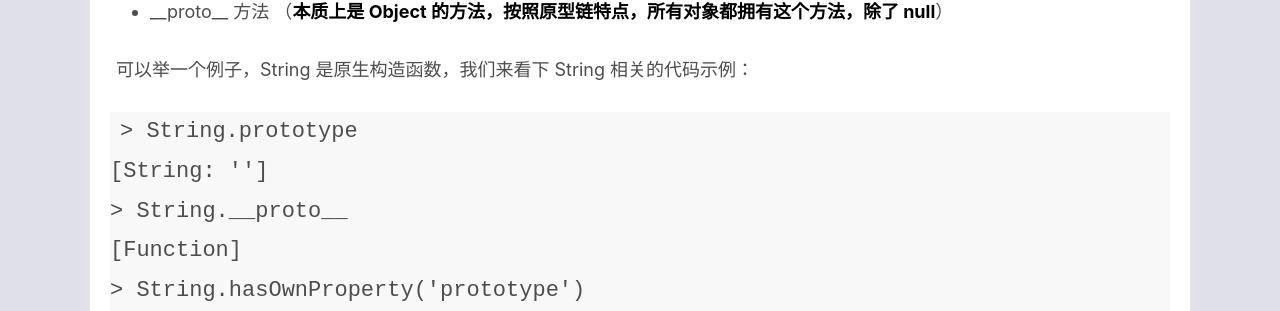
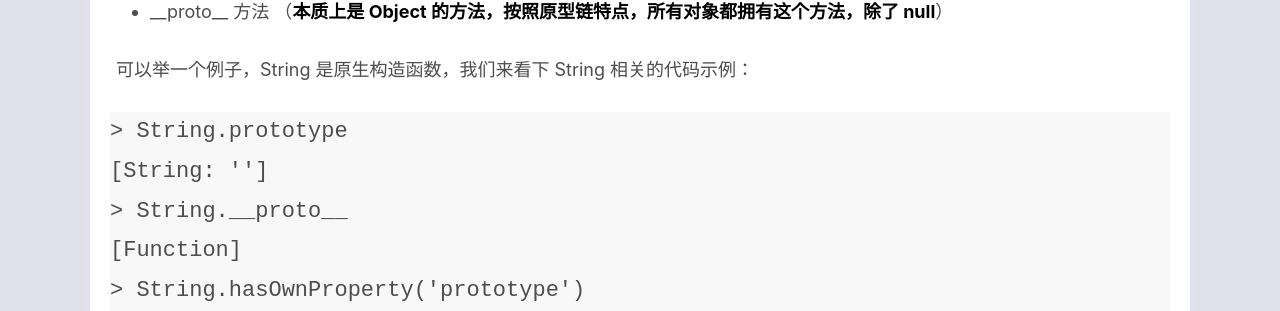
Before and after one commit to xxleyi/xxleyi.github.io, a Jekyll site: the page built from _posts/2017-09-12-03原型链与原型属性.md, in a window 1280 px wide and 1400 px high, scrolled down 2940 px. Shown: the part 139-450 px from the top of the window. Built offline with Jekyll 4.4.1, drawn with Linux system fonts in a browser that asks for light colours.

Commit message:
refine layout of code block

```diff
--- a/css/post.css
+++ b/css/post.css
@@ -124,7 +124,7 @@ nav{
 
 code{
   font-size: 2.2rem;
-  padding: 1rem 1rem;
+  /* padding: 1rem 1rem; */
 }
 
 
```
